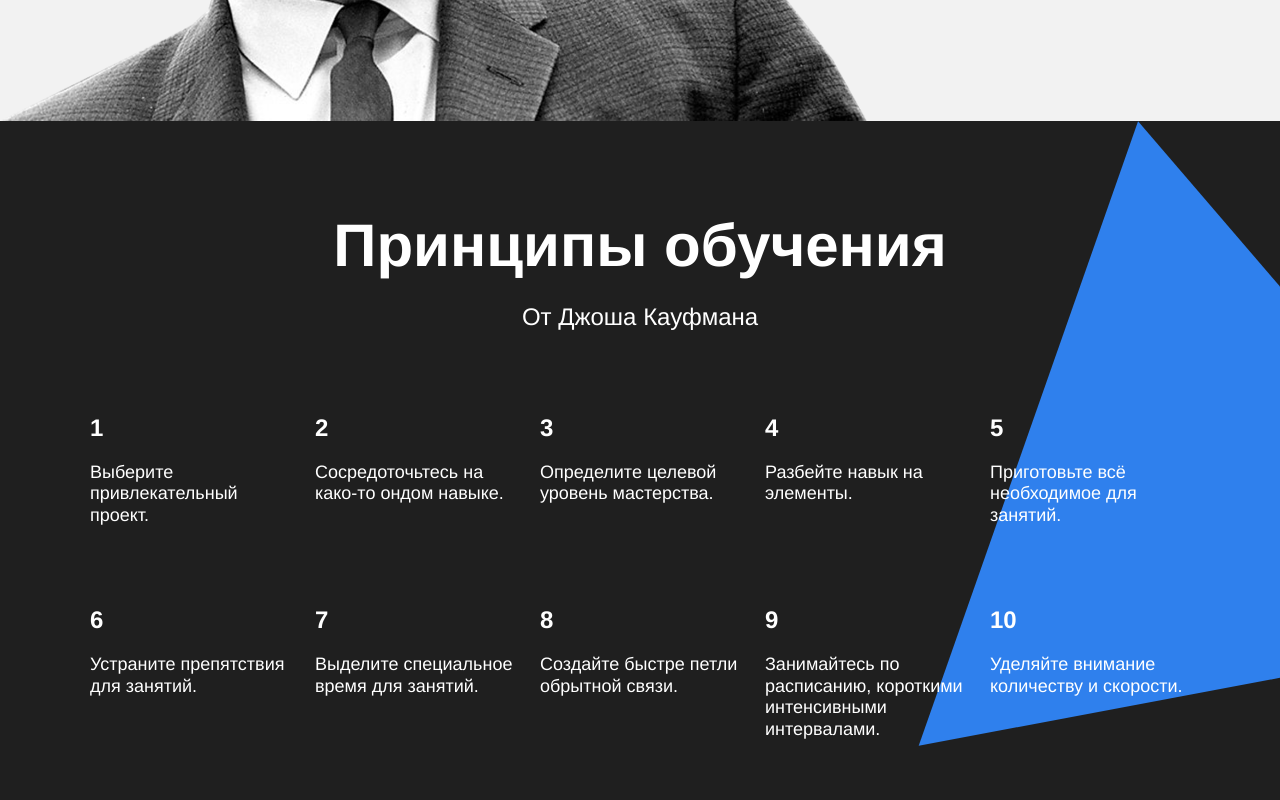
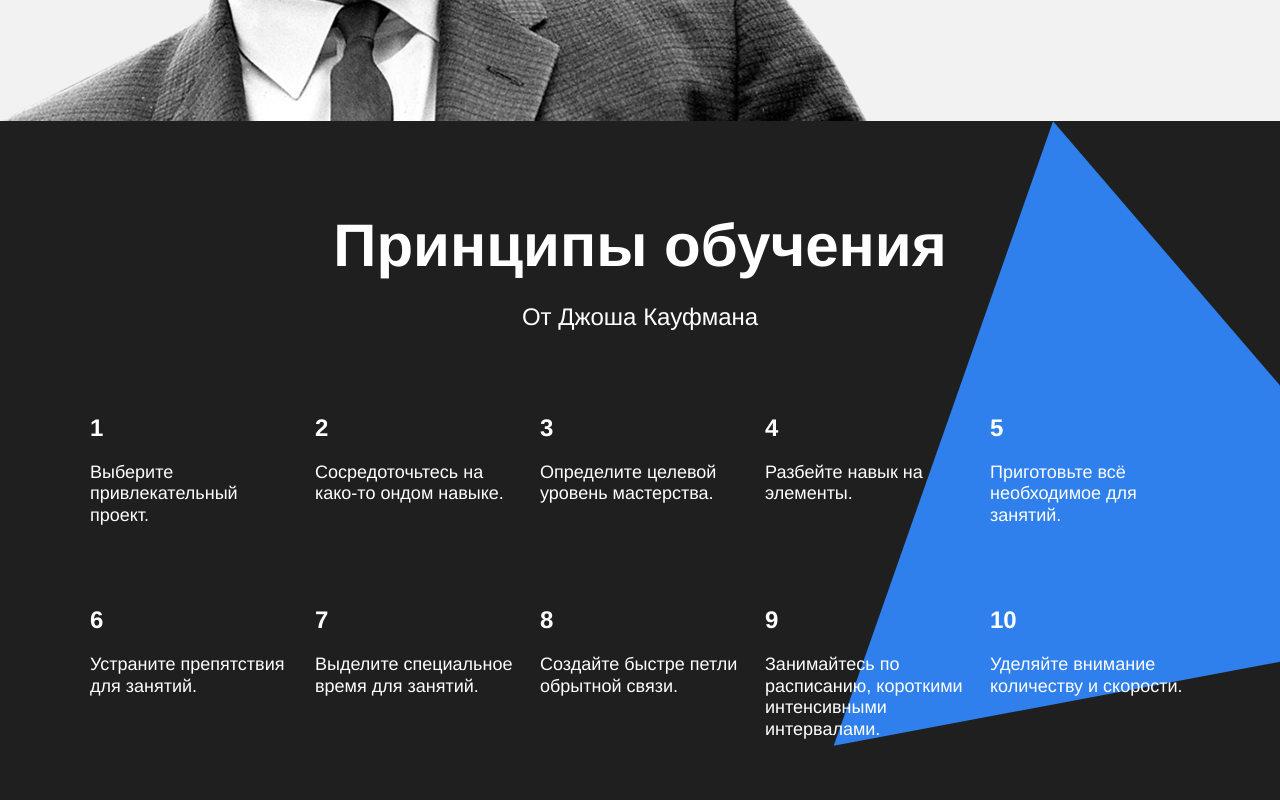
Before and after one commit to AlexanderMarkov76/first-project, a plain HTML site: page index.html in a window 1280 px wide. Shown: the part 2720-3520 px from the top of the page. Drawn offline with Linux system fonts and the light colour scheme.

Commit message:
final work 3

```diff
--- a/style.css
+++ b/style.css
@@ -1,5 +1,3 @@
-
-
 .page {
     min-width: 1100px;
     max-width: 1600px;
@@ -232,7 +230,7 @@
   background-color: #1f1f1f;
   overflow: hidden;
   background-image: url(./images/kaufman-triangle.svg);
-  background-position: top 0 right -295px;
+  background-position: top 0 right -210px;
   background-repeat: no-repeat;
   background-size: 877px 877px;
 }
```
